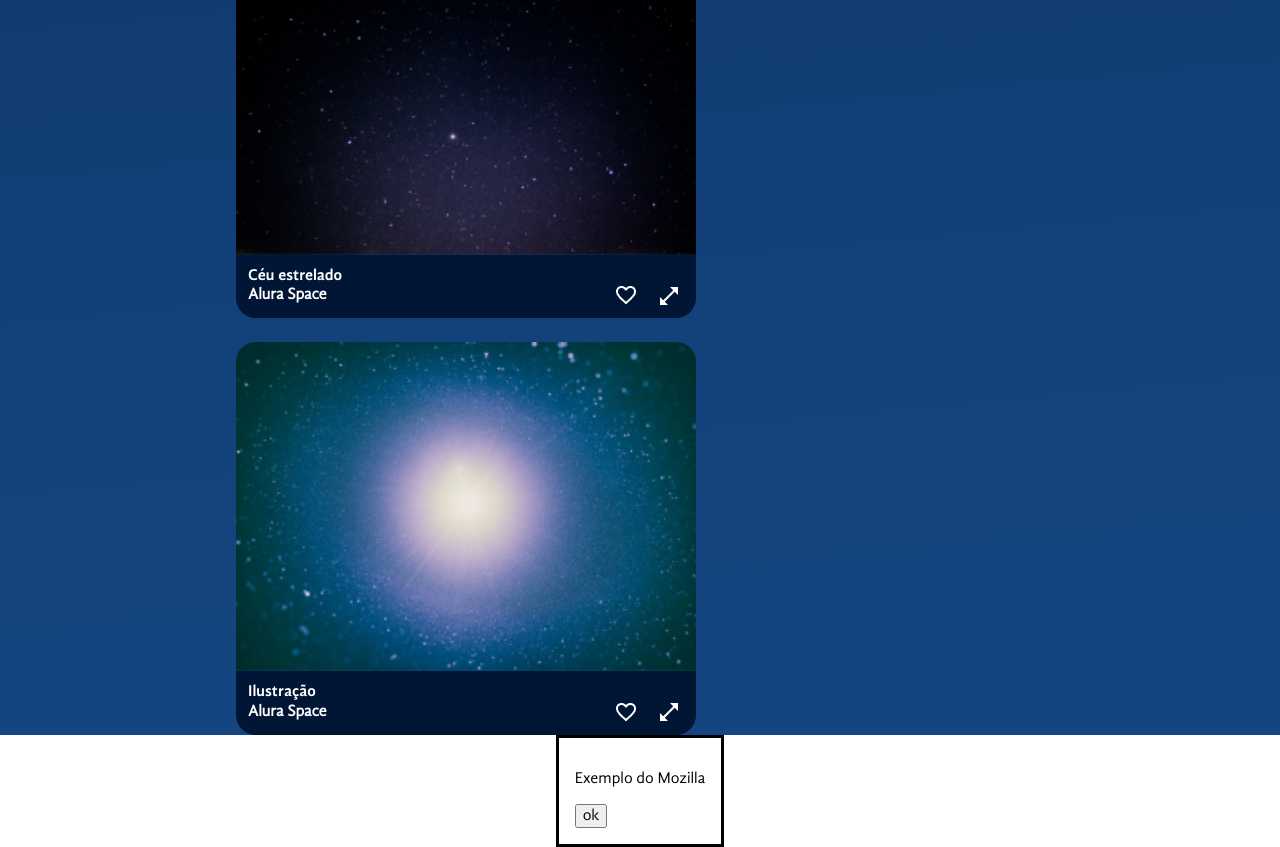
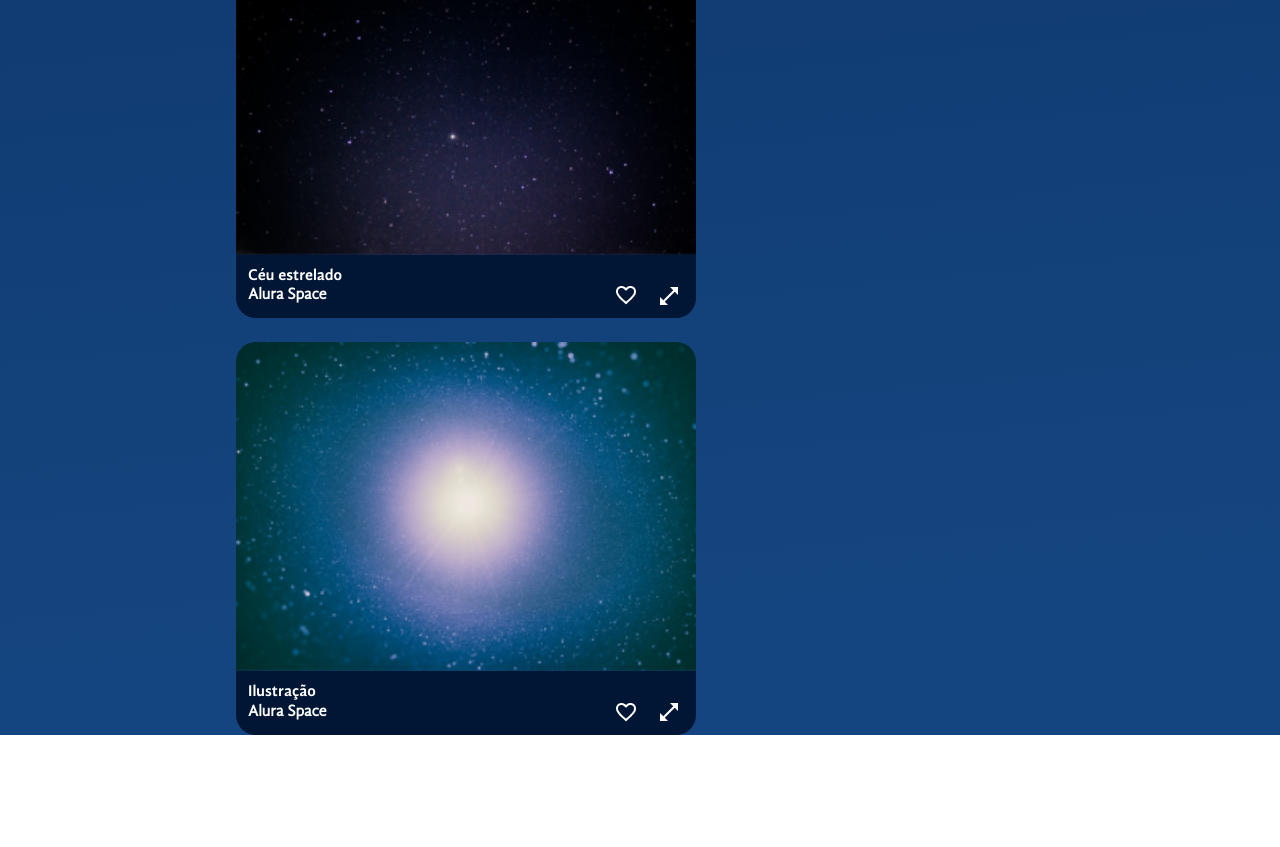
Before and after one commit to tenoriobn/space-styled-components, a React (Vite) app: page / in a window 1280 px wide. Shown: the part 4127-4974 px from the top of the page. After the commit the page ends 4862 px from the top, so only its background shows below. Built offline with nearby package versions, Linux system fonts and the light colour scheme.

Commit message:
Criando o estado da modal

```diff
--- a/src/App.jsx
+++ b/src/App.jsx
@@ -34,7 +34,8 @@ const ConteudoGaleria = styled.section`
 `
 
 const App = () => {
-  const [fotosDaGaleria, setFotosDaGaleria] = useState(fotos)
+  const [fotosDaGaleria, setFotosDaGaleria] = useState(fotos);
+  const [fotoSelecionada, setFotoSelecionada] = useState(null);
 
   return (
     <FundoGradiente>
@@ -48,11 +49,14 @@ const App = () => {
               texto="A galeria mais completa de fotos do espaço!"
               backgroundImage={bannerBackground}
             />
-            <Galeria fotos={fotosDaGaleria} />
+            <Galeria
+              aoFotoSelecionada={foto => setFotoSelecionada(foto)}
+              fotos={fotosDaGaleria}
+            />
           </ConteudoGaleria>
         </MainContainer>
       </AppContainer>
-      <ModalZoom />
+      <ModalZoom foto={fotoSelecionada} />
     </FundoGradiente>
   )
 }
--- a/src/componentes/Galeria/Imagem/index.jsx
+++ b/src/componentes/Galeria/Imagem/index.jsx
@@ -36,7 +36,7 @@ const Rodape = styled.footer`
     align-items: center;
 `
 
-const Imagem = ({ foto, expandida = false }) => {
+const Imagem = ({ foto, expandida = false, aoZoomSolicitado }) => {
     return (
         <Figure $expandida={expandida} id={`foto-${foto.id}`}>
             <img src={foto.path} alt={foto.alt} />
@@ -47,7 +47,7 @@ const Imagem = ({ foto, expandida = false }) => {
                     <BotaoIcone>
                         <img src="/icones/favorito.png" alt="Icone de favorito" />
                     </BotaoIcone>
-                    {!expandida && <BotaoIcone aria-hidden={expandida}>
+                    {!expandida && <BotaoIcone aria-hidden={expandida} onClick={() => aoZoomSolicitado(foto)}>
                         <img src="/icones/expandir.png" alt="Icone de expandir" />
                     </BotaoIcone>}
                 </Rodape>
--- a/src/componentes/Galeria/index.jsx
+++ b/src/componentes/Galeria/index.jsx
@@ -19,7 +19,7 @@ const ImagensContainer = styled.section`
     gap: 24px;
 `
 
-const Galeria = ({ fotos = [] }) => {
+const Galeria = ({ fotos = [], aoFotoSelecionada }) => {
     return (
         <>
             <Tags />
@@ -29,6 +29,7 @@ const Galeria = ({ fotos = [] }) => {
                     <Titulo>Navegue pela galeria</Titulo>
                     <ImagensContainer>
                         {fotos.map(foto => <Imagem
+                            aoZoomSolicitado={aoFotoSelecionada}
                             key={foto.id}
                             foto={foto} />)
                         }
--- a/src/componentes/ModalZoom/index.jsx
+++ b/src/componentes/ModalZoom/index.jsx
@@ -1,7 +1,7 @@
-const ModalZoom = () => {
+const ModalZoom = ( { foto } ) => {
     return (
         <>
-            <dialog open>
+            <dialog open={!!foto}>
                 <p>Exemplo do Mozilla</p>
                 <form method="dialog">
                     <button type="submit">ok</button>
```
